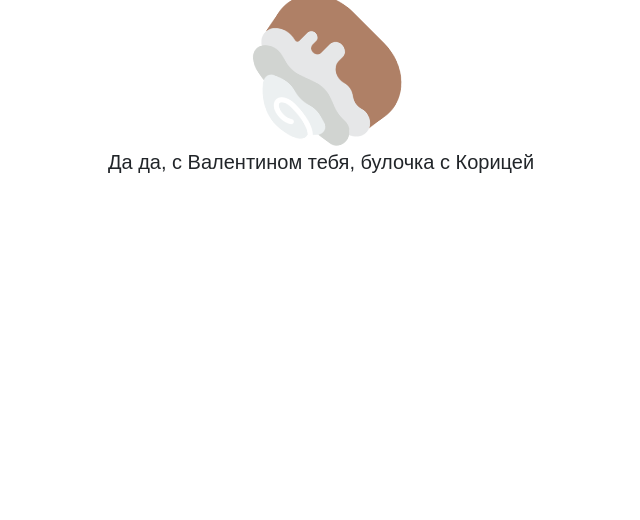
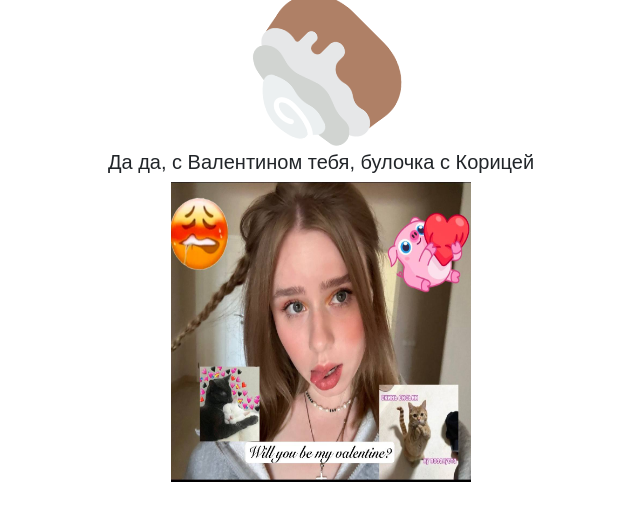
Before and after one commit to Setup1337/ulya, a plain HTML site: page index.html in a window 1280 px wide. Shown: the whole page, without its empty margins (319-959 px from the left). Drawn offline with nearby package versions, Linux system fonts and the light colour scheme.

Commit message:
added picture

```diff
--- a/index.html
+++ b/index.html
@@ -37,6 +37,7 @@
   <div class="content align-items-center justify-content-center">
     <img class="align-items-center justify-content-center cinnabon" src="cinnamon-roll.png" alt="Cinnabon Roll" width="150" height="150">
     <h5>Да да, с Валентином тебя, булочка с Корицей</h4>
+    <img class="align-items-center justify-content-center" src="ulya.jpg" alt="Cinnabon Roll" width="300" height="300">
   </div>
 
 </body>
```
